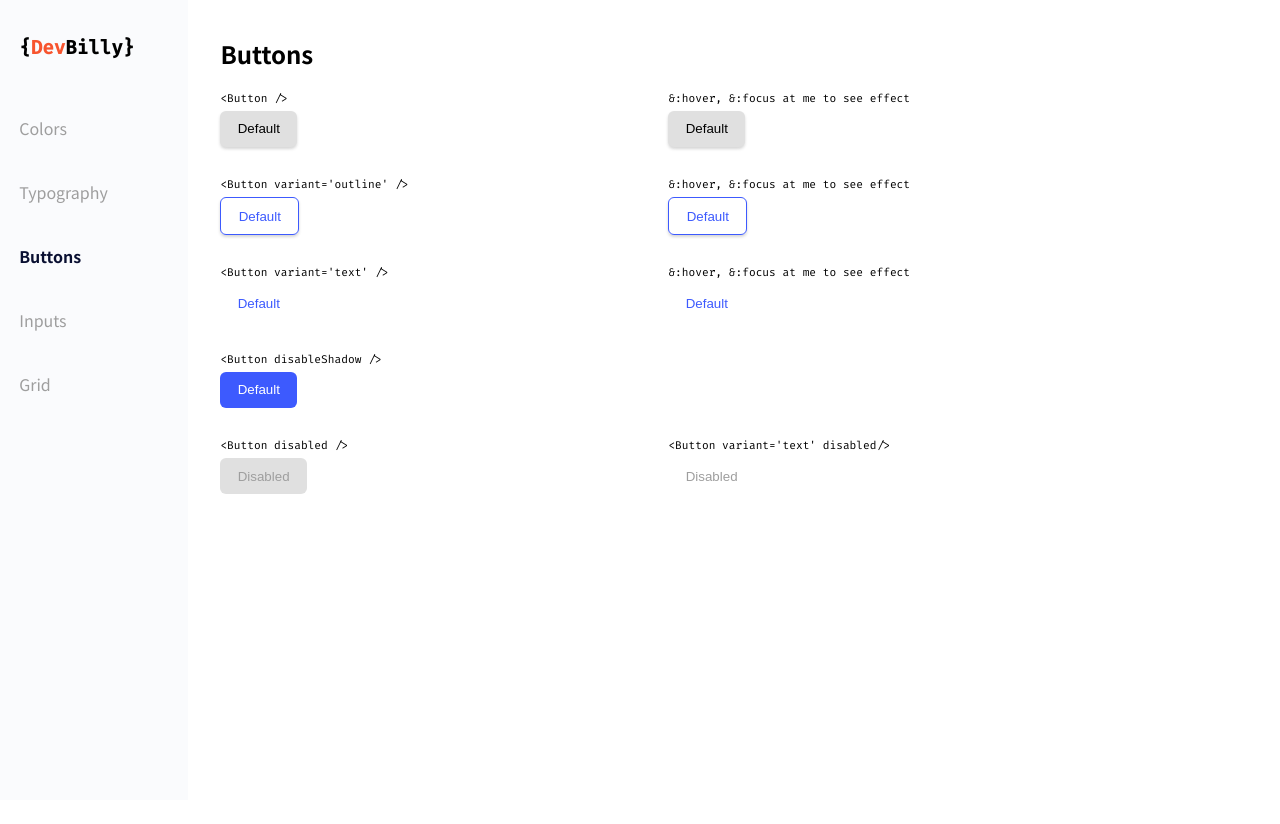
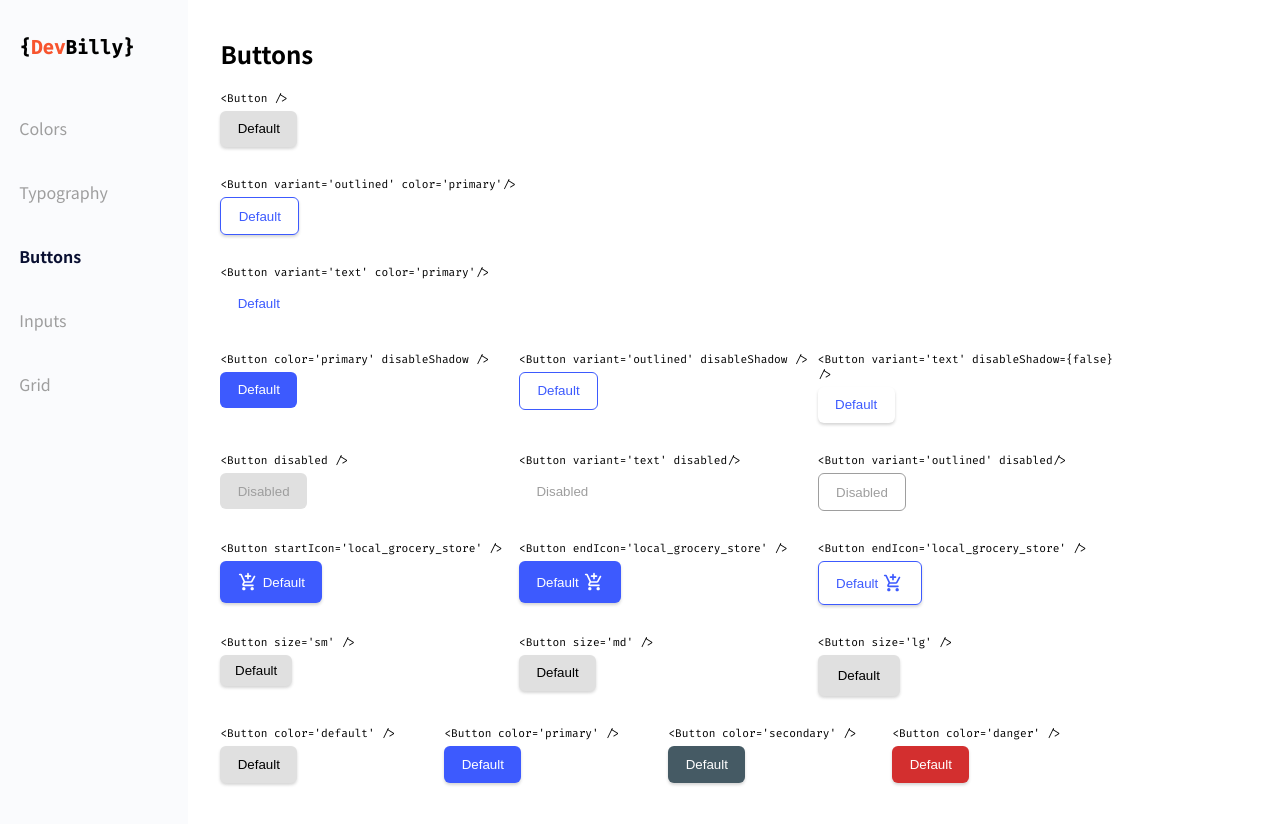
Before and after one commit to dev-billy/design-system, a React (Create React App) app: page /buttons in a window 1280 px wide. Shown: the top 824 px of the page. Before the commit the page ends 800 px from the top, so only its background shows below. Built offline with nearby package versions, Linux system fonts and the light colour scheme.

Commit message:
added the different variations of buttons

```diff
--- a/src/components/Icon.js
+++ b/src/components/Icon.js
@@ -3,7 +3,11 @@ import { AddShoppingCartRounded as AddCart } from "@material-ui/icons";
 function Icon(props) {
   const { name, style } = props;
   return (
-    <>{name === "add_cart" && <AddCart fontSize="small" style={style} />}</>
+    <>
+      {name === "local_grocery_store" && (
+        <AddCart fontSize="small" style={style} />
+      )}
+    </>
   );
 }
 
--- a/src/pages/Buttons.js
+++ b/src/pages/Buttons.js
@@ -11,35 +11,31 @@ function ButtonDisplayPage() {
             <code>{"<Button />"} </code>
             <Button />
           </div>
-          <div className={styles.displayBtn}>
-            <code>{"&:hover, &:focus"} at me to see effect </code>
-            <Button />
-          </div>
         </div>
         <div className={styles.buttonGroup}>
           <div className={styles.displayBtn}>
-            <code>{"<Button variant='outline' />"} </code>
-            <Button variant="outlined" color="primary" />
-          </div>
-          <div className={styles.displayBtn}>
-            <code>{"&:hover, &:focus"} at me to see effect </code>
+            <code>{"<Button variant='outlined' color='primary'/>"} </code>
             <Button variant="outlined" color="primary" />
           </div>
         </div>
         <div className={styles.buttonGroup}>
           <div className={styles.displayBtn}>
-            <code>{"<Button variant='text' />"} </code>
-            <Button variant="text" color="primary" disableShadow />
-          </div>
-          <div className={styles.displayBtn}>
-            <code>{"&:hover, &:focus"} at me to see effect </code>
+            <code>{"<Button variant='text' color='primary'/>"} </code>
             <Button variant="text" color="primary" disableShadow />
           </div>
         </div>
         <div className={styles.buttonGroup}>
           <div className={styles.displayBtn}>
-            <code>{"<Button disableShadow />"} </code>
-            <Button variant="default" color="primary" disableShadow />
+            <code>{"<Button color='primary' disableShadow />"} </code>
+            <Button color="primary" disableShadow />
+          </div>
+          <div className={styles.displayBtn}>
+            <code>{"<Button variant='outlined' disableShadow />"} </code>
+            <Button variant="outlined" color="primary" disableShadow />
+          </div>
+          <div className={styles.displayBtn}>
+            <code>{"<Button variant='text'  disableShadow={false} />"}</code>
+            <Button variant="text" color="primary" disableShadow={false} />
           </div>
         </div>
         <div className={styles.buttonGroup}>
@@ -51,6 +47,60 @@ function ButtonDisplayPage() {
             <code>{"<Button variant='text' disabled/>"} </code>
             <Button variant="text" disabled />
           </div>
+          <div className={styles.displayBtn}>
+            <code>{"<Button variant='outlined' disabled/>"} </code>
+            <Button variant="outlined" disabled />
+          </div>
+        </div>
+        <div className={styles.buttonGroup}>
+          <div className={styles.displayBtn}>
+            <code>{"<Button startIcon='local_grocery_store' />"} </code>
+            <Button color="primary" startIcon="local_grocery_store" />
+          </div>
+          <div className={styles.displayBtn}>
+            <code>{"<Button endIcon='local_grocery_store' />"} </code>
+            <Button color="primary" endIcon="local_grocery_store" />
+          </div>
+          <div className={styles.displayBtn}>
+            <code>{"<Button endIcon='local_grocery_store' />"} </code>
+            <Button
+              color="primary"
+              endIcon="local_grocery_store"
+              variant="outlined"
+            />
+          </div>
+        </div>
+        <div className={styles.buttonGroup}>
+          <div className={styles.displayBtn}>
+            <code>{"<Button size='sm' />"} </code>
+            <Button size="sm" />
+          </div>
+          <div className={styles.displayBtn}>
+            <code>{"<Button size='md' />"} </code>
+            <Button size="md" />
+          </div>
+          <div className={styles.displayBtn}>
+            <code>{"<Button size='lg' />"} </code>
+            <Button size="lg" />
+          </div>
+        </div>
+        <div className={styles.buttonGroup}>
+          <div className={styles.displayBtn}>
+            <code>{"<Button color='default' />"} </code>
+            <Button color="default" />
+          </div>
+          <div className={styles.displayBtn}>
+            <code>{"<Button color='primary' />"} </code>
+            <Button color="primary" />
+          </div>
+          <div className={styles.displayBtn}>
+            <code>{"<Button color='secondary' />"} </code>
+            <Button color="secondary" />
+          </div>
+          <div className={styles.displayBtn}>
+            <code>{"<Button color='danger' />"} </code>
+            <Button color="danger" />
+          </div>
         </div>
       </div>
     </Layout>
```
